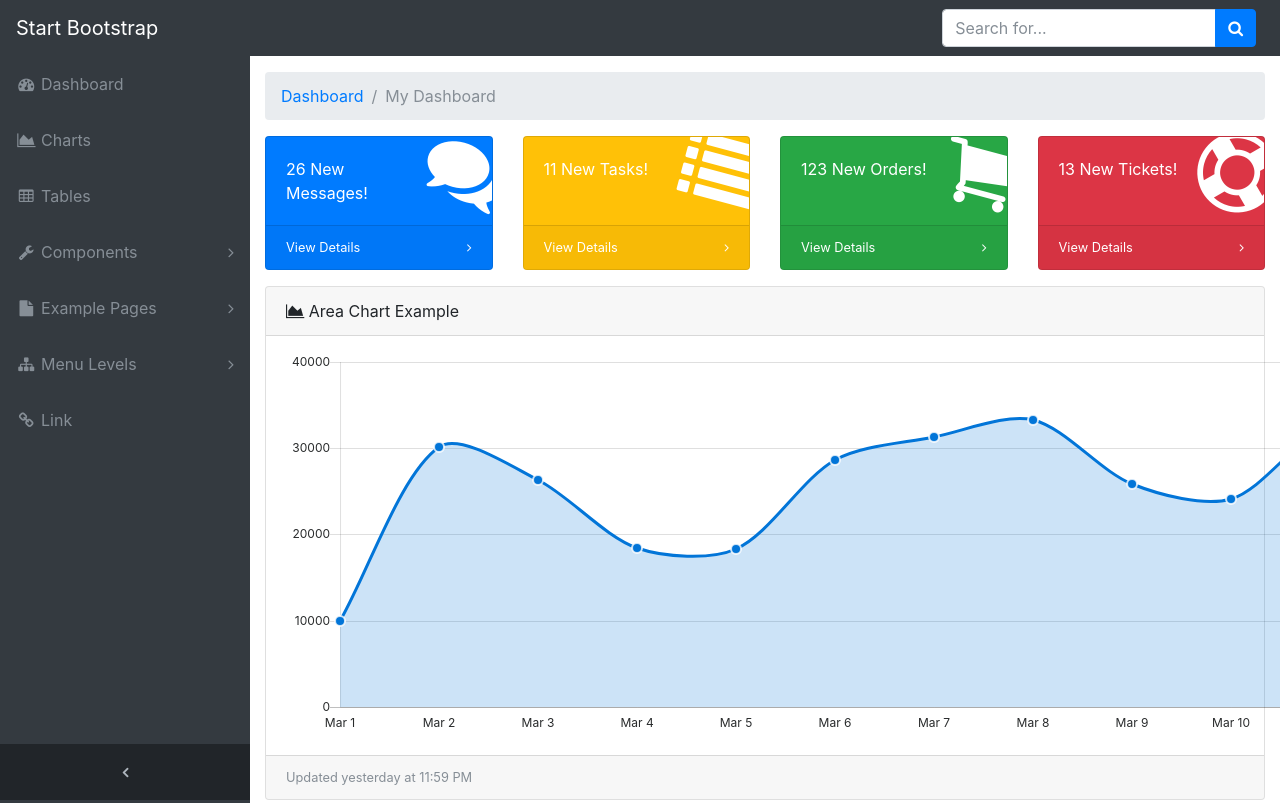
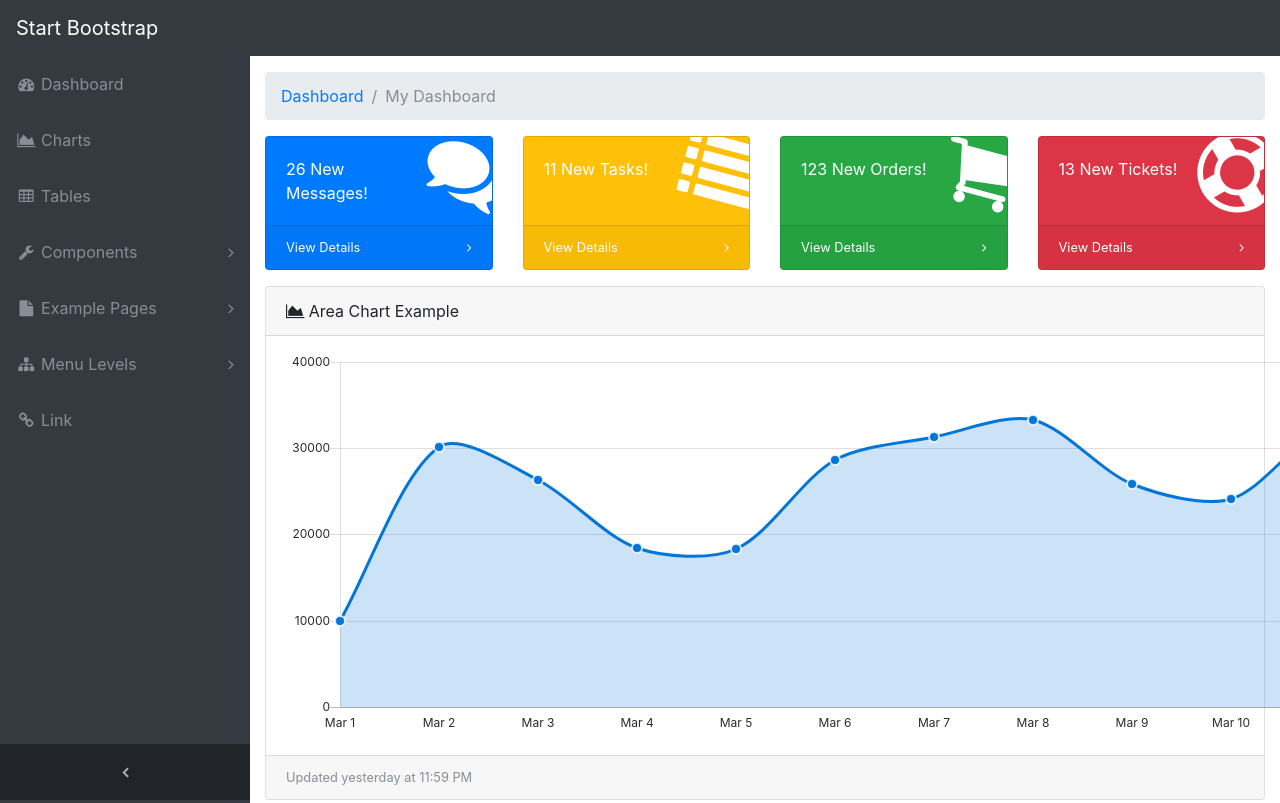
Before and after one commit to HuddMacks2017/HuddMacks2017.github.io, a website with bundled scripts: page index.html in a window 1280 px wide. Shown: the top 803 px of the page. Built offline with nearby package versions, Linux system fonts and the light colour scheme.

Commit message:
removed search for

```diff
--- a/index.html
+++ b/index.html
@@ -113,20 +113,6 @@
           <a class="nav-link text-center" id="sidenavToggler">
             <i class="fa fa-fw fa-angle-left"></i>
           </a>
-        </li>
-      </ul>
-      <ul class="navbar-nav ml-auto">
-        <li class="nav-item">
-          <form class="form-inline my-2 my-lg-0 mr-lg-2">
-            <div class="input-group">
-              <input class="form-control" type="text" placeholder="Search for...">
-              <span class="input-group-btn">
-                <button class="btn btn-primary" type="button">
-                  <i class="fa fa-search"></i>
-                </button>
-              </span>
-            </div>
-          </form>
         </li>
       </ul>
     </div>
```
